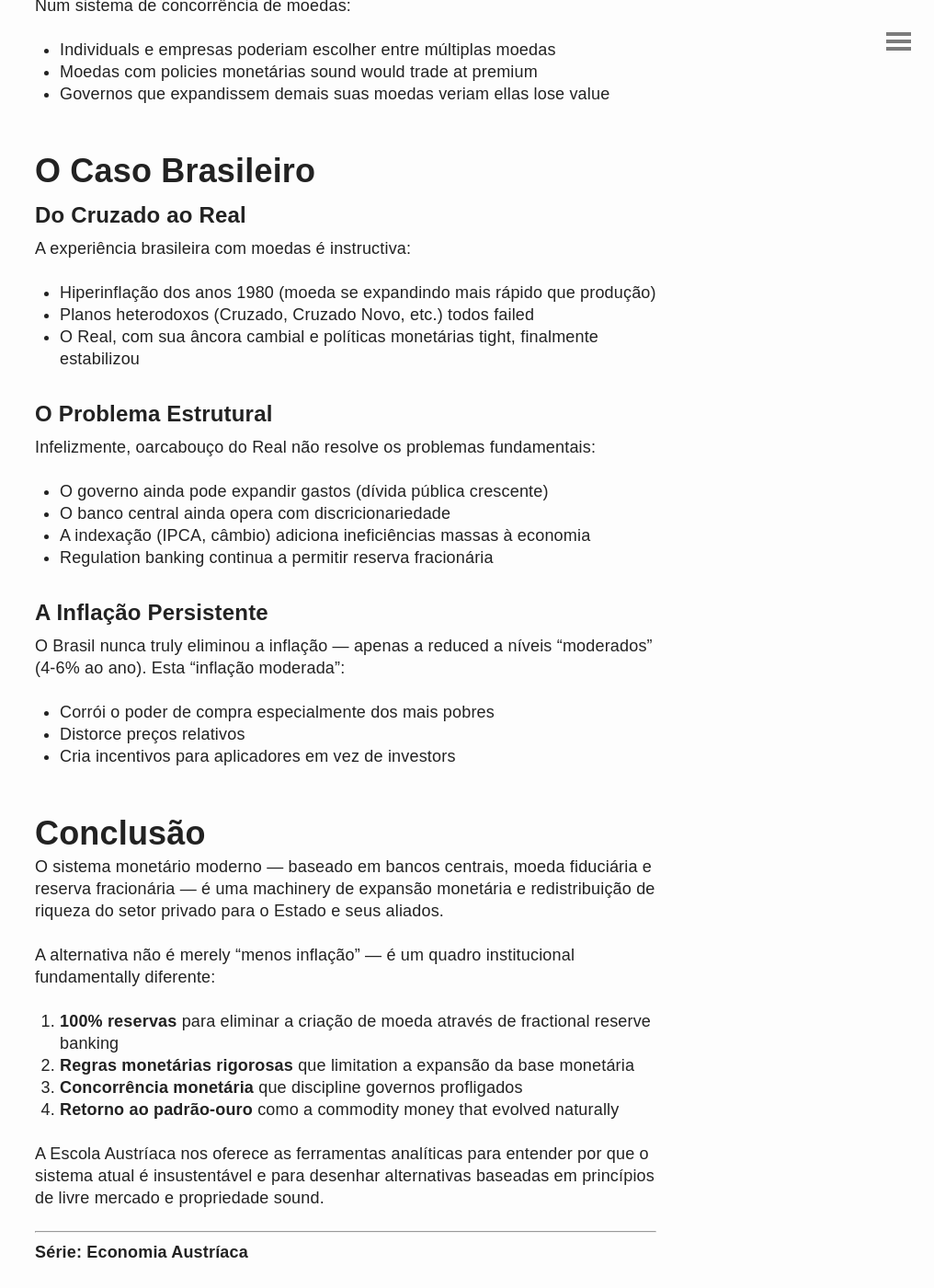
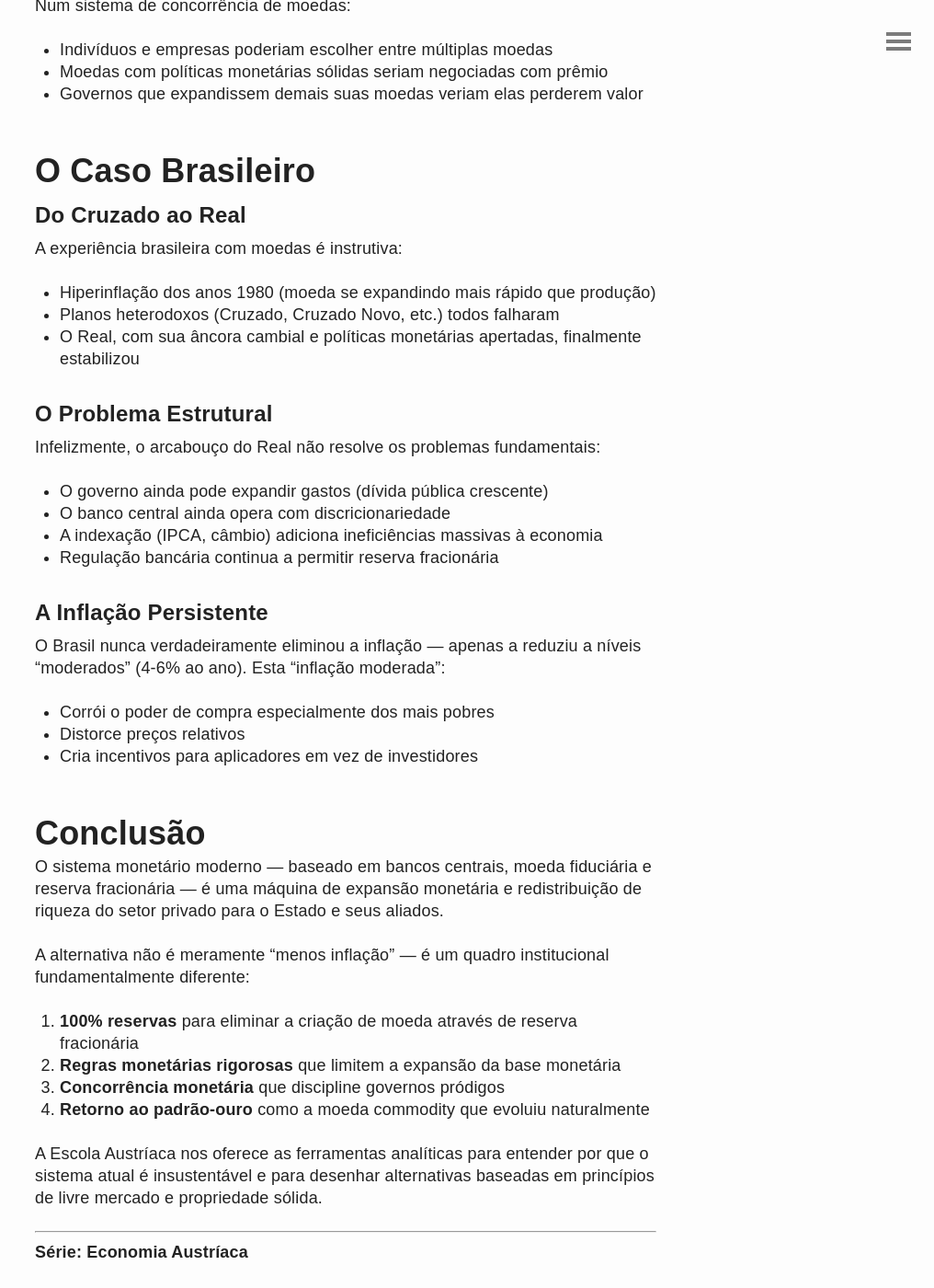
Before and after one commit to albertguedes/albertguedes.github.io, a Jekyll site: the page built from _posts/2020-09-08-moeda-e-sistema-financeiro.md, in a window 1280 px wide and 1400 px high, scrolled down 5298 px. Shown: the whole window at 92% size, without its empty margins (264-1280 px from the left). Built offline with Jekyll 4.4.1, drawn with Linux system fonts in a browser that asks for light colours; some of the changed text lies outside the part shown.

Commit message:
Fix orthography in moeda-e-sistema-financeiro.md: rewrite to proper Portuguese

```diff
--- a/_posts/2020-09-08-moeda-e-sistema-financeiro.md
+++ b/_posts/2020-09-08-moeda-e-sistema-financeiro.md
@@ -1,35 +1,35 @@
 ---
 layout: post
 title: "Moeda e Sistema Financeiro"
-description: "Entenda a origem monetária, os problemas do banco central e a alternativa do dinheiro sound."
+description: "Entenda a origem monetária, os problemas do banco central e a alternativa do dinheiro sólido."
 date: 2020-09-08
 ---
 
-O sistema monetário e financeiro moderno é uma construção fundamentalmente política — baseada em monopólios estatais sobre a emissão de moeda e intervenção constante na crédito. A Escola Austríaca oferece uma crítica incisiva deste sistema e propõe alternativas baseadas em princípios de livre mercado e dinheiro sound.
+O sistema monetário e financeiro moderno é uma construção fundamentalmente política — baseada em monopólios estatais sobre a emissão de moeda e intervenção constante no crédito. A Escola Austríaca oferece uma crítica incisiva deste sistema e propõe alternativas baseadas em princípios de livre mercado e dinheiro sólido.
 
 ## A Origem Natural da Moeda
 
 ### Como a Moeda Evoluiu
 
-A teoria austríaca da origem da moeda sustenta que esta emergiu espontaneamente de trocas diretas (escambo) como uma commodity that became widely accepted as medium of exchange.
+A teoria austríaca da origem da moeda sustenta que esta emergiu espontaneamente de trocas diretas (escambo) como uma commodity que tornou-se amplamente aceita como meio de troca.
 
 Etapas da evolução:
 1. **Escambo**: Troca direta de bens por bens
 2. **Meios de troca indireta**: Um bem é usado para comprar outros bens
-3. **Commodity money**: Ouro, prata, outros metais preciosos
+3. **Moeda commodity**: Ouro, prata, outros metais preciosos
 4. **Moeda representativa**: Certificados lastreados em ouro
 5. **Moeda fiduciária**: Moeda sem lastro intrínseco
 
 ### Propriedades de uma Boa Moeda
 
 Uma commodity evolui para moeda porque tem propriedades que a tornam útil como meio de troca:
-- **Escassez relativa**: Não pode ser criada arbitrarily
+- **Escassez relativa**: Não pode ser criada arbitrariamente
 - **Durabilidade**: Não se deteriora com o tempo
 - **Divisibilidade**: Pode ser dividida em unidades menores
 - **Homogeneidade**: Cada unidade é equivalente
 - **Reconhecibilidade**: Fácil de identificar e verificar
 
-Ouro e prata evoluíram como moedas porque satisfaziam estes critérios better than other commodities.
+Ouro e prata evoluíram como moedas porque satisfaziam estes critérios melhor que outras commodities.
 
 ## O Sistema de Reserva Fracionária
 
@@ -52,17 +52,17 @@ Murray Rothbard e outros austríacos argumentam que o sistema de reserva fracion
 
 1. **Criação de moeda do nada**: O banco está criando poder de compra sem ter criado riqueza real
 2. **Risco sistêmico**: Se todos sacassem simultaneamente, o banco quebraria
-3. **Redistribuição de riqueza**: Os primeiros recipients do newly-created dinheiro benefit à custa dos holders existentes de moeda
+3. **Redistribuição de riqueza**: Os primeiros recipientes do dinheiro recém-criado se beneficiam à custa dos detentores existentes de moeda
 
-### Fractional Reserve vs. 100% Reserves
+### Reserva Fracionária vs. 100% de Reservas
 
 Os austríacos propõem duas alternativas:
 
 **100% Reserva**
-Cada banco mantém 100% das reservas correspondentes aos depósitos. Empréstimos só podem ser feitos com deposits novos que não representam moeda já existente.
+Cada banco mantém 100% das reservas correspondentes aos depósitos. Empréstimos só podem ser feitos com depósitos novos que não representam moeda já existente.
 
 **Free Banking**
-Bancos competem livremente, emitting suas próprias notas lastreadas em ouro ou outras commodities. Os market participants verificam a solidez de cada banco.
+Bancos competem livremente, emitindo suas próprias notas lastreadas em ouro ou outras commodities. Os participantes do mercado verificam a solidez de cada banco.
 
 ## Bancos Centrais e a Crise do Dinheiro
 
@@ -127,81 +127,81 @@ O ciclo econômico, segundo a ABCT, funciona assim:
 
 **Fase 2: Má Formação de Capital**
 - Recursos são alocados para projetos mais distantes do consumidor
-- A estrutura de produção torna-se mais "roundabout"
+- A estrutura de produção torna-se mais "indireta"
 - Consumo parece sustentado por causa dos baixos juros
 
 **Fase 3: O Despertar**
-- Consumidores start demanding os bens que serão produced
-- Ou: o banco central precisa tighten
-- Projects reveal-se não rentáveis
+- Consumidores começam a demandar os bens que serão produzidos
+- Ou: o banco central precisa apertar
+- Projetos revelam-se não rentáveis
 
 **Fase 4: Liquidação**
 - Malinvestimentos são revelados
 - Empresas falham
-- Recursos são reallocated para uses mais produtivas
+- Recursos são realocados para usos mais produtivos
 
 ### O Papel do Sistema Financeiro
 
-O sistema financeiro (bancos, mercados de capitais) é o mechanism through which monetary expansion distorce a estrutura de capital. O "crédito fácil" não é um phenomena "natural" — é o resultado de políticas monetárias expansionistas.
+O sistema financeiro (bancos, mercados de capitais) é o mecanismo através do qual expansão monetária distorce a estrutura de capital. O "crédito fácil" não é um fenômeno "natural" — é o resultado de políticas monetárias expansionistas.
 
-## Moeda Sonora: A Alternativa Austríaca
+## Moeda Sólida: A Alternativa Austríaca
 
 ### Princípios
 
 A alternativa austríaca é baseada em:
-1. **Moeda como commodity**: Voltar a standards onde a moeda tenha valor intrínseco ou, no mínimo, restrições naturais à expansão
+1. **Moeda como commodity**: Voltar a padrões onde a moeda tenha valor intrínseco ou, no mínimo, restrições naturais à expansão
 2. **100% reservas**: Eliminar a criação de moeda através de reserva fracionária
 3. **Concorrência monetária**: Permitir que múltiplas moedas compitam
 
 ### Padrão-Ouro
 
 O padrão-ouro historicamente funcionou porque:
-- A oferta de ouro grows lentamente (mineração), mas não pode ser expandida arbitrarily
+- A oferta de ouro cresce lentamente (mineração), mas não pode ser expandida arbitrariamente
 - Câmbios internacionais estáveis
-- Disciplina monetária inherent
+- Disciplina monetária inerente
 
 ### Concorrência de Moedas
 
 Num sistema de concorrência de moedas:
-- Individuals e empresas poderiam escolher entre múltiplas moedas
-- Moedas com policies monetárias sound would trade at premium
-- Governos que expandissem demais suas moedas veriam ellas lose value
+- Indivíduos e empresas poderiam escolher entre múltiplas moedas
+- Moedas com políticas monetárias sólidas seriam negociadas com prêmio
+- Governos que expandissem demais suas moedas veriam elas perderem valor
 
 ## O Caso Brasileiro
 
 ### Do Cruzado ao Real
 
-A experiência brasileira com moedas é instructiva:
+A experiência brasileira com moedas é instrutiva:
 - Hiperinflação dos anos 1980 (moeda se expandindo mais rápido que produção)
-- Planos heterodoxos (Cruzado, Cruzado Novo, etc.) todos failed
-- O Real, com sua âncora cambial e políticas monetárias tight, finalmente estabilizou
+- Planos heterodoxos (Cruzado, Cruzado Novo, etc.) todos falharam
+- O Real, com sua âncora cambial e políticas monetárias apertadas, finalmente estabilizou
 
 ### O Problema Estrutural
 
-Infelizmente, oarcabouço do Real não resolve os problemas fundamentais:
+Infelizmente, o arcabouço do Real não resolve os problemas fundamentais:
 - O governo ainda pode expandir gastos (dívida pública crescente)
 - O banco central ainda opera com discricionariedade
-- A indexação (IPCA, câmbio) adiciona ineficiências massas à economia
-- Regulation banking continua a permitir reserva fracionária
+- A indexação (IPCA, câmbio) adiciona ineficiências massivas à economia
+- Regulação bancária continua a permitir reserva fracionária
 
 ### A Inflação Persistente
 
-O Brasil nunca truly eliminou a inflação — apenas a reduced a níveis "moderados" (4-6% ao ano). Esta "inflação moderada":
+O Brasil nunca verdadeiramente eliminou a inflação — apenas a reduziu a níveis "moderados" (4-6% ao ano). Esta "inflação moderada":
 - Corrói o poder de compra especialmente dos mais pobres
 - Distorce preços relativos
-- Cria incentivos para aplicadores em vez de investors
+- Cria incentivos para aplicadores em vez de investidores
 
 ## Conclusão
 
-O sistema monetário moderno — baseado em bancos centrais, moeda fiduciária e reserva fracionária — é uma machinery de expansão monetária e redistribuição de riqueza do setor privado para o Estado e seus aliados.
+O sistema monetário moderno — baseado em bancos centrais, moeda fiduciária e reserva fracionária — é uma máquina de expansão monetária e redistribuição de riqueza do setor privado para o Estado e seus aliados.
 
-A alternativa não é merely "menos inflação" — é um quadro institucional fundamentally diferente:
-1. **100% reservas** para eliminar a criação de moeda através de fractional reserve banking
-2. **Regras monetárias rigorosas** que limitation a expansão da base monetária
-3. **Concorrência monetária** que discipline governos profligados
-4. **Retorno ao padrão-ouro** como a commodity money that evolved naturally
+A alternativa não é meramente "menos inflação" — é um quadro institucional fundamentalmente diferente:
+1. **100% reservas** para eliminar a criação de moeda através de reserva fracionária
+2. **Regras monetárias rigorosas** que limitem a expansão da base monetária
+3. **Concorrência monetária** que discipline governos pródigos
+4. **Retorno ao padrão-ouro** como a moeda commodity que evoluiu naturalmente
 
-A Escola Austríaca nos oferece as ferramentas analíticas para entender por que o sistema atual é insustentável e para desenhar alternativas baseadas em princípios de livre mercado e propriedade sound.
+A Escola Austríaca nos oferece as ferramentas analíticas para entender por que o sistema atual é insustentável e para desenhar alternativas baseadas em princípios de livre mercado e propriedade sólida.
 
 ---
 
```
Also changed, not shown: other parts of _posts/2020-09-08-moeda-e-sistema-financeiro.md (+10 -10 lines).
